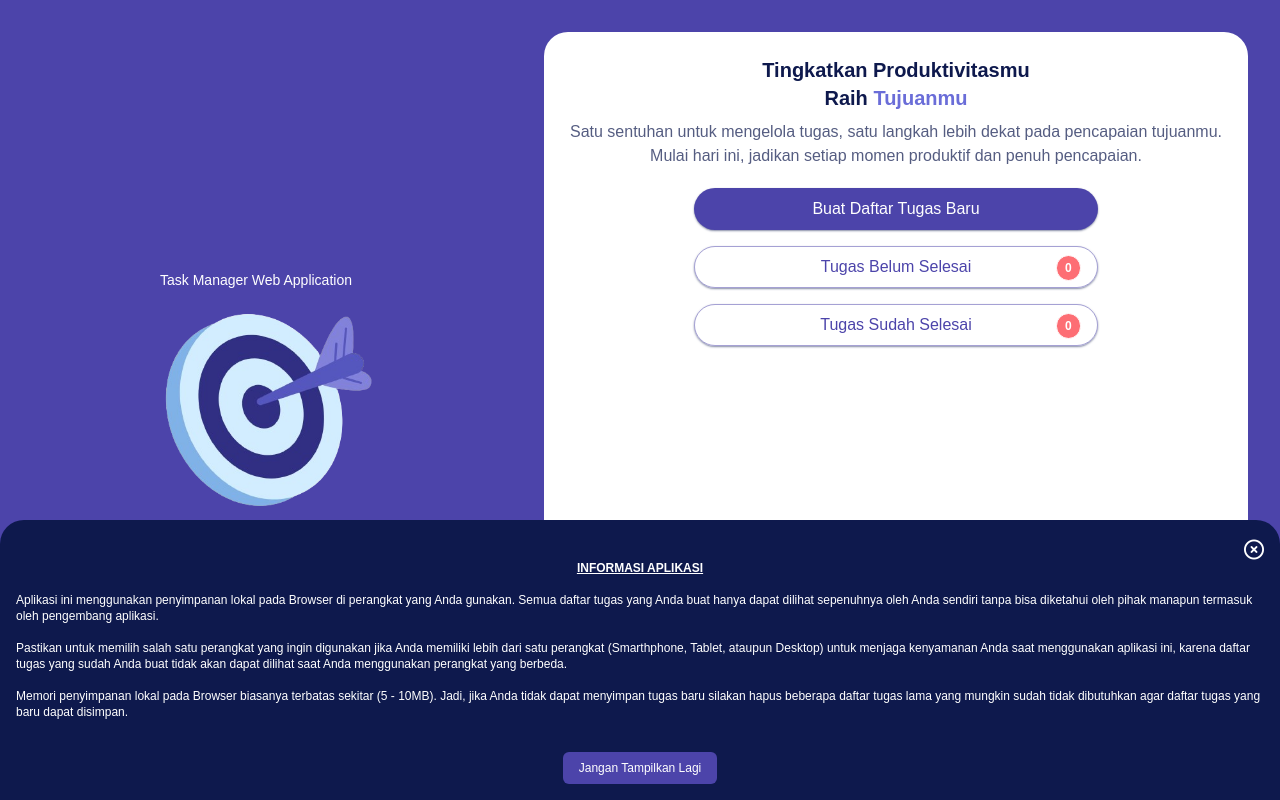
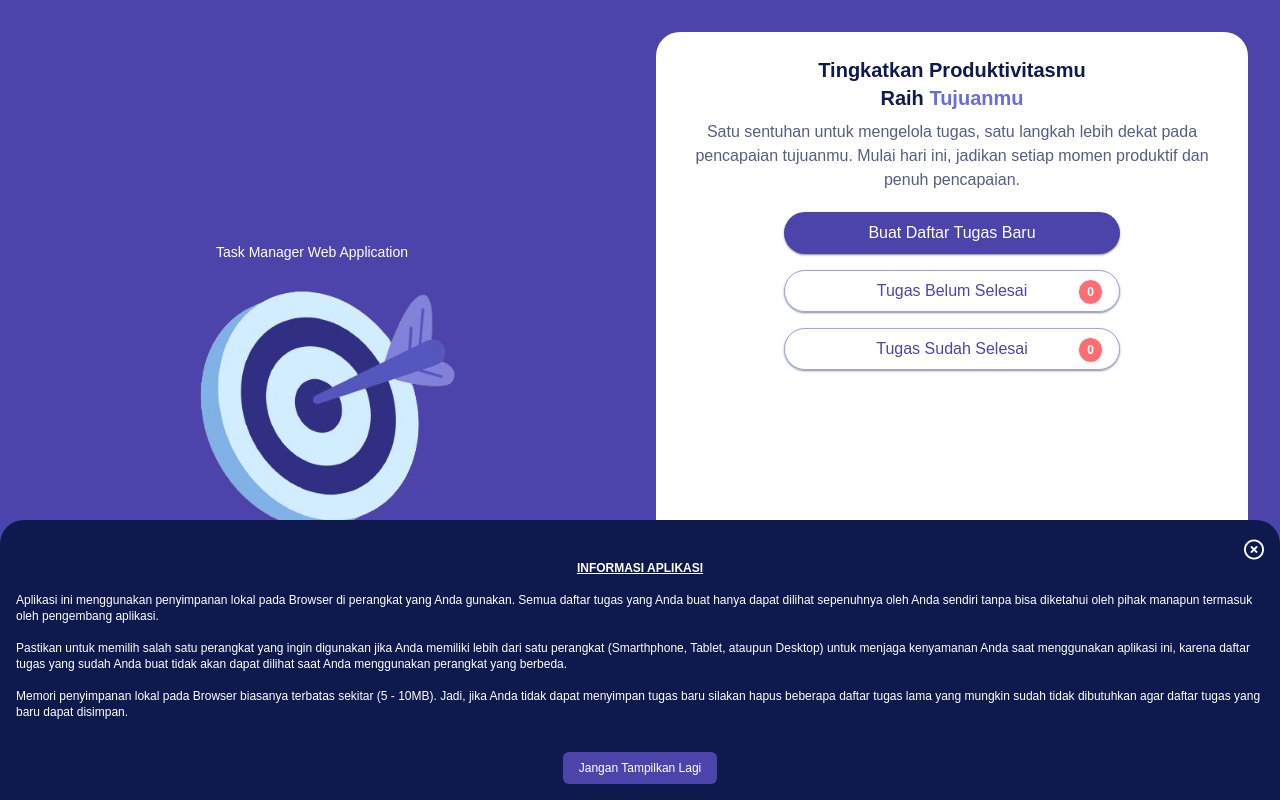
Before and after one commit to dediindrawan/task-manager-apps, a website: page index.html in a window 1280 px wide. Drawn offline with Linux system fonts and the light colour scheme.

Commit message:
first commit

```diff
--- a/src/css/input.css
+++ b/src/css/input.css
@@ -32,7 +32,7 @@
   }
 
   .group-element {
-    @apply lg:w-3/5 lg:p-8 lg:min-h-screen lg:bg-primary lg:flex lg:flex-col lg:justify-between;
+    @apply flex-1 flex flex-col lg:w-3/5 lg:p-8 lg:min-h-screen lg:bg-primary lg:flex lg:flex-col lg:justify-between;
   }
 
   .main-index {
@@ -234,7 +234,7 @@
   }
 
   .task-group-element {
-    @apply lg:w-3/5 lg:p-8 lg:min-h-screen lg:max-h-screen lg:bg-primary;
+    @apply flex-1 flex flex-col lg:w-3/5 lg:p-8 lg:min-h-screen lg:max-h-screen lg:bg-primary;
   }
 
   .task-main-wrapper {
```
Also changed, not shown: src/css/style.css.
